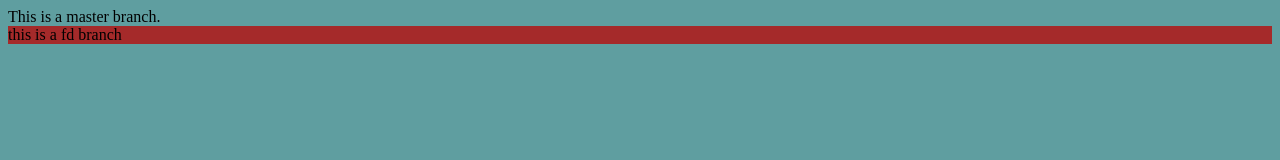
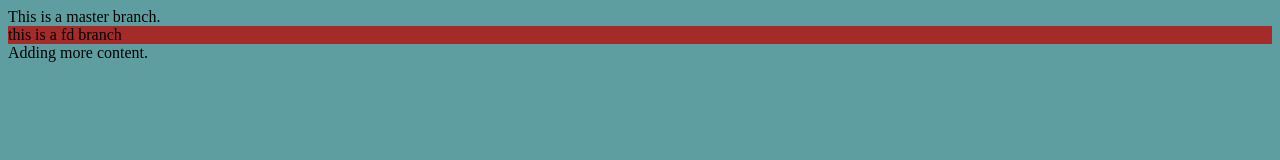
Before and after one commit to awantika1201/gittwo, a plain HTML site: page index.html in a window 1280 px wide. Drawn offline with Linux system fonts and the light colour scheme.

Commit message:
added more content

```diff
--- a/index.html
+++ b/index.html
@@ -9,5 +9,6 @@
 <body>
     This is a master branch.
     <div class="container">this is a fd branch</div>
+    Adding more content.
 </body>
 </html>
```
